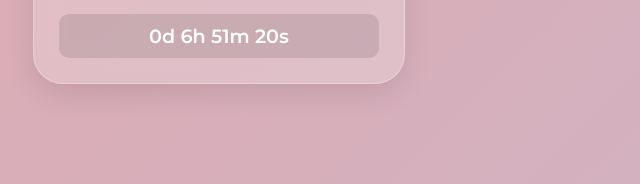
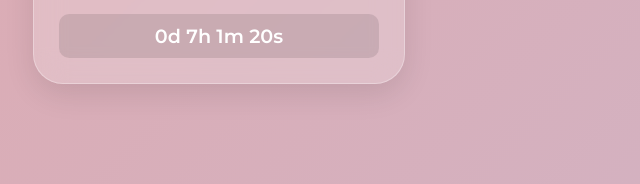
Before and after one commit to Kuro1808/buat-tuan-putri, a plain HTML site: page index.html in a window 1280 px wide. Shown: the part 483-667 px from the top of the page, 421-1061 px from the left. Drawn offline with nearby package versions, Linux system fonts and the light colour scheme.

Commit message:
Update index.html

```diff
--- a/index.html
+++ b/index.html
@@ -86,7 +86,7 @@
     <script>
         // --- KONFIGURASI WAKTU ---
         // Ganti birthdayDate ke waktu yang kamu mau ngetes (misal 5 menit lagi)
-        const birthdayDate = new Date("2026-04-07T11:35:00").getTime();
+        const birthdayDate = new Date("2026-04-07T11:45:00").getTime();
         const startDate = new Date("2023-04-16  ").getTime(); // Tanggal Jadian
         const lariStart = new Date("2026-04-01T00:00:00").getTime(); // Mulai Gojo Lari
 
```
